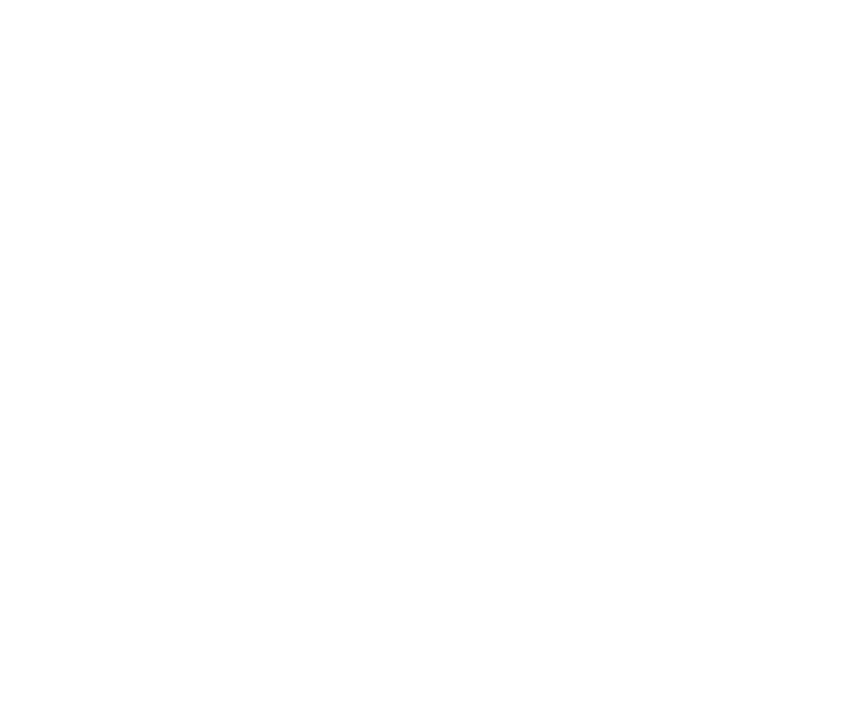
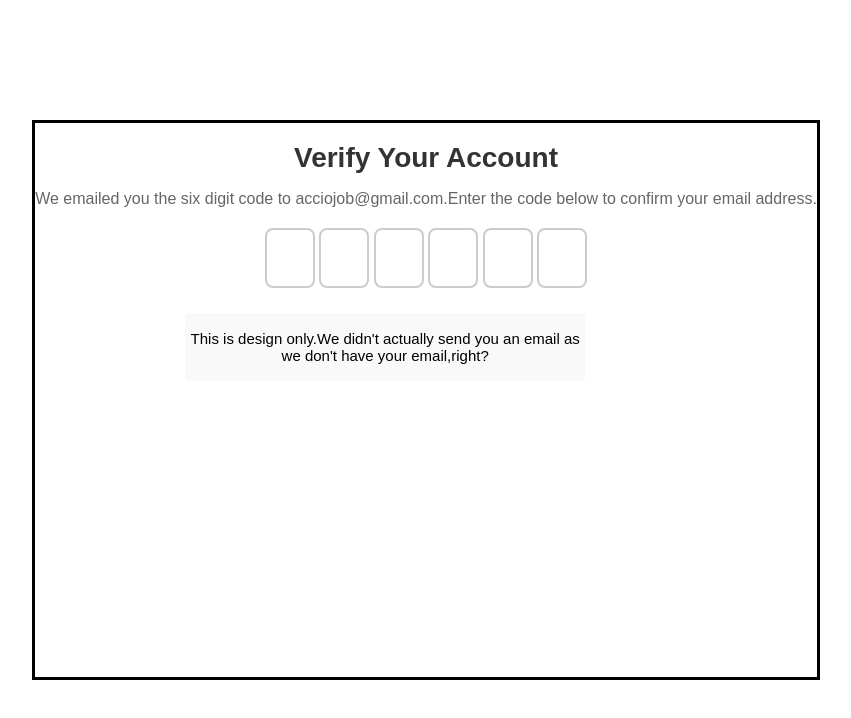
Before and after one commit to acciojob/OTP-Prakashsingh22, a website: page main.html in a window 1280 px wide. Shown: the whole page, without its empty margins (214-1065 px from the left). Drawn offline with Linux system fonts and the light colour scheme.

Commit message:
created a submission

```diff
--- a/main.html
+++ b/main.html
@@ -8,6 +8,22 @@
 
 <body>
 	<!-- the entire body must be written by student -->
+	<div class="form">
+	<h1 id ="verification_heading">Verify Your Account</h1>
+	<p id ="verification_subtext">We emailed you the six digit code to acciojob@gmail.com.Enter the code below to confirm your email address.</p>
+	<div class="code-container">
+		<input type = "text" class ="code" maxlength="1">
+		<input type = "text" class ="code" maxlength="1">
+		<input type = "text" class ="code" maxlength="1">
+		<input type = "text" class ="code" maxlength="1">
+		<input type = "text" class ="code" maxlength="1">
+		<input type = "text" class ="code" maxlength="1">
+
+	</div>
+		<div class="last">
+			<p>This is design only.We didn't actually send you an email as we don't have your email,right?</p>
+		</div>
+	</div>
     <script type="text/javascript" src="./script.js">
 </script>
 
--- a/styles.css
+++ b/styles.css
@@ -1 +1,69 @@
 /*  your css code here. If applicable */
+*{
+	box-sizing:border-box;
+	font-family:'poppins',sans-serif;
+}
+.form{
+	background-color:white;
+	border:3px solid black;
+	height:70vh;
+}
+.last{
+	border-radius:3px;
+	margin-top:25px;
+	flex-direction: column;
+    justify-content: center;
+    align-items: center;
+	width:400px;
+	margin-left:150px;
+	border:2px solid #f9f9f9;
+	background-color: #f9f9f9;
+	font-size:15px
+}
+body{
+	text-align:center;
+	font-family: 'Segoe UI', Tahoma, Geneva, Verdana, sans-serif;
+    display: flex;
+    flex-direction: column;
+    justify-content: center;
+    align-items: center;
+    height: 100vh;
+    margin: 0;
+	padding:0;
+
+}
+#verification_heading {
+      font-size: 28px;
+      font-weight: bold;
+      margin-bottom: 10px;
+      color: #333;
+    }
+
+#verification_subtext {
+    color: #666;
+    margin-bottom: 20px;
+    text-align: center;
+}
+.code {
+      width: 50px;
+      height: 60px;
+      font-size: 29px;
+      text-align: center;
+      border: 2px solid #ccc;
+      border-radius: 8px;
+      outline: none;
+      transition: border-color 0.2s ease;
+      background-color: #fff;
+    }
+
+    .code:focus {
+      border-color: #007bff;
+    }
+
+   @media (max-width: 400px) {
+      .code {
+        width: 40px;
+        height: 50px;
+        font-size: 20px;
+      }
+    }
```
